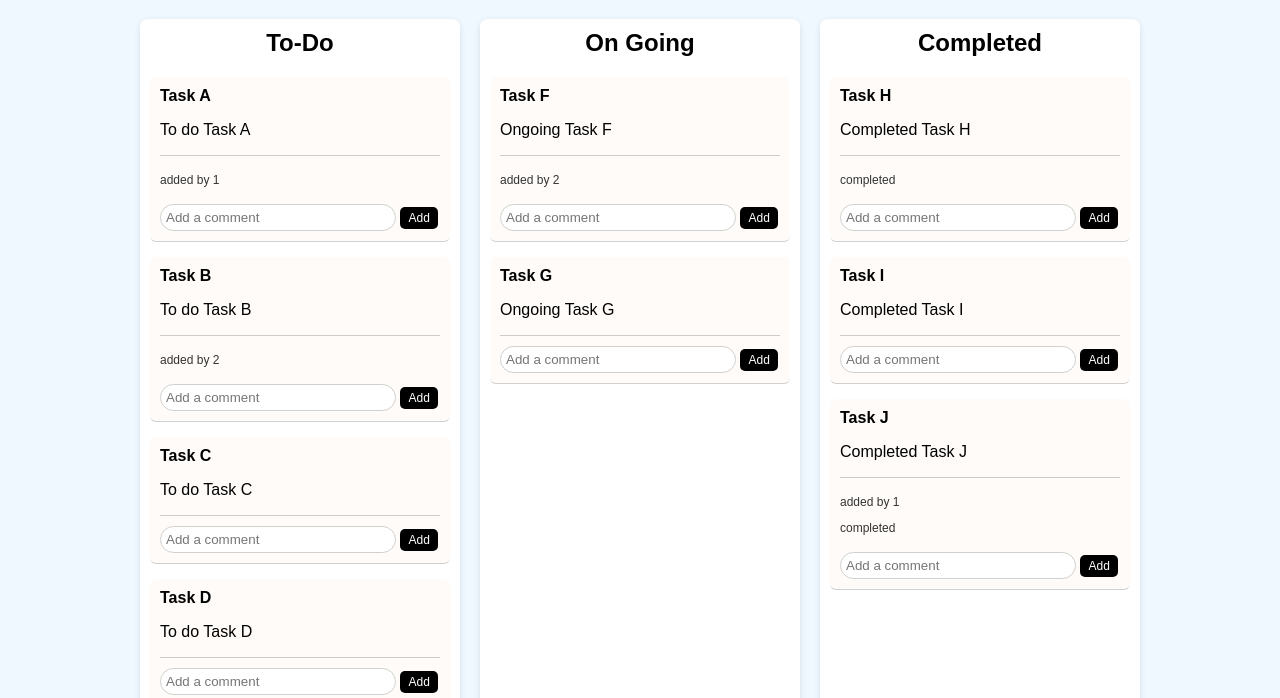
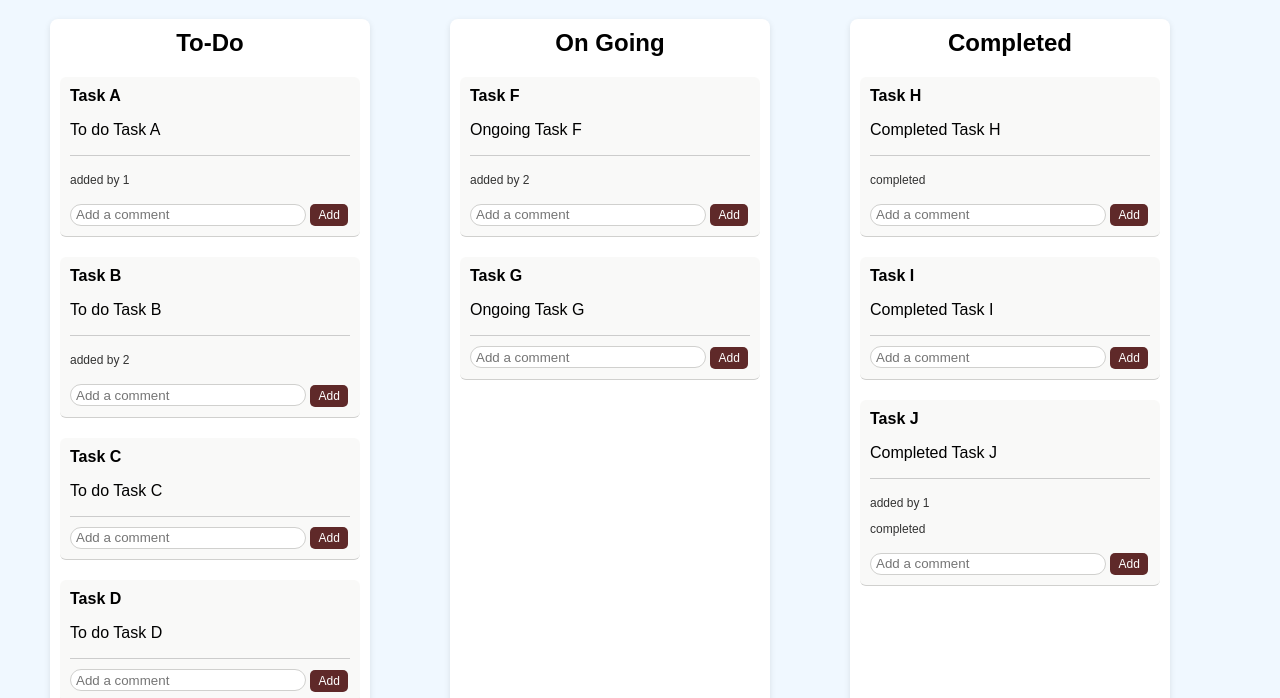
Before and after one commit to dlata29/Kanban-Board, a plain HTML site: page index.html in a window 1280 px wide. Shown: the part 101-799 px from the top of the page. Drawn offline with Linux system fonts and the light colour scheme.

Commit message:
Update kanban.css

```diff
--- a/kanban.css
+++ b/kanban.css
@@ -24,6 +24,7 @@ h1 {
   width: 300px;
   min-height: 400px;
   box-shadow: 0 2px 6px rgba(0, 0, 0, 0.1);
+      margin-right: 60px;
 }
 
 .column h2 {
@@ -31,10 +32,10 @@ h1 {
 }
 
 .card {
-  background: #faebd730;
+  background: #dfddda30;
   border-radius: 6px;
   padding: 10px;
-  margin-bottom: 15px;
+  margin-bottom: 20px;
   text-align: left;
   cursor: grab;
   border-bottom: 1px solid #d0d0ce;
@@ -71,12 +72,13 @@ h1 {
   padding: 5px;
   border-radius: 16px;
   border: 1px solid #d0d0ce;
+    height: 10px;
 }
 .add-comment {
   margin-top: 5px;
   font-size: 12px;
   padding: 4px 8px;
-  background: black;
+  background: #5f2929;
   color: white;
   border: none;
   cursor: pointer;
```
